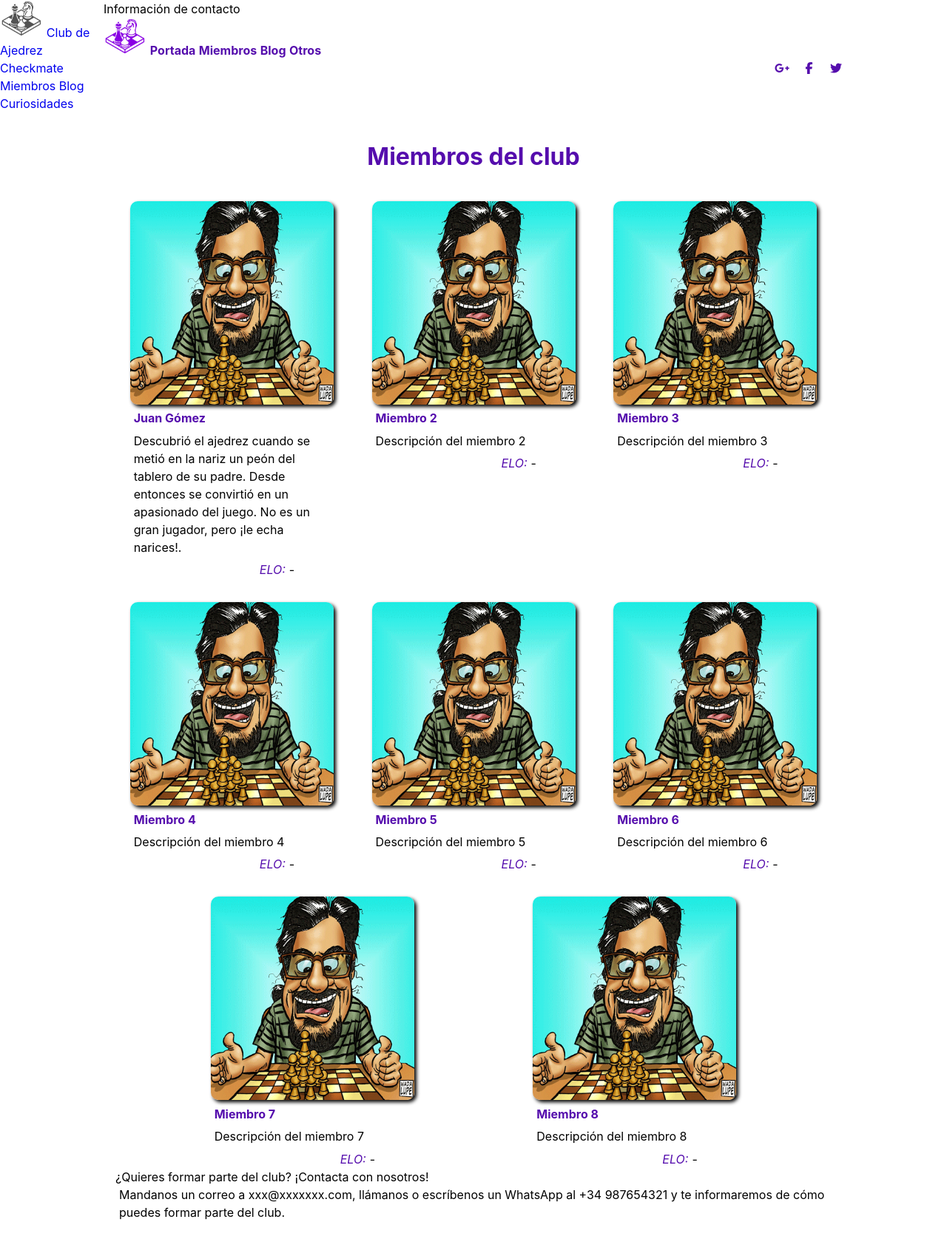
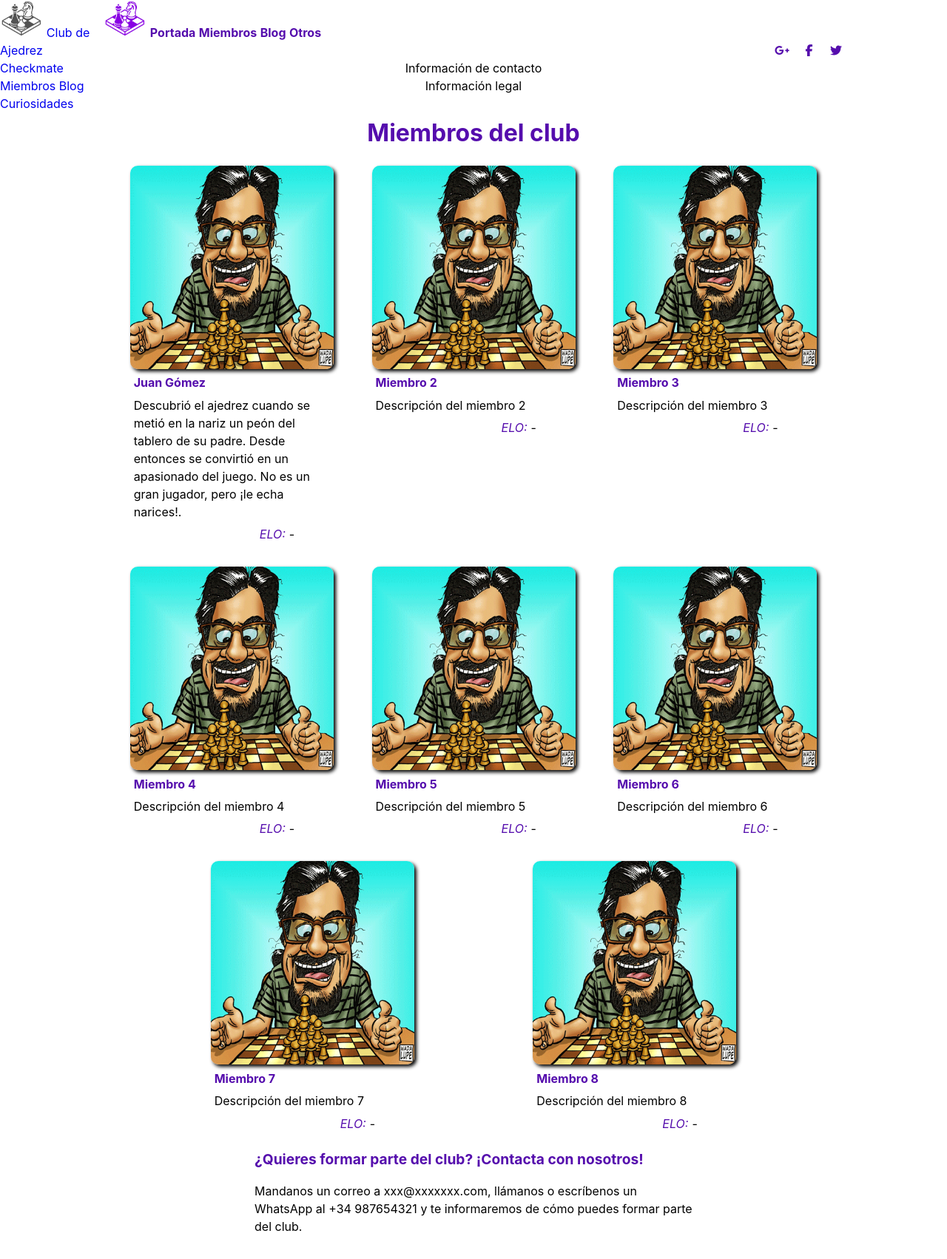
Before and after one commit to AlexGlezHdez/HHTMLCSS2-pec2, a website built with Parcel: page src/miembros.html in a window 1280 px wide. Shown: the whole page at 74% size. Before the commit the page ends 1667 px from the top, so only its background shows below. Built offline with nearby package versions, Linux system fonts and the light colour scheme.

Commit message:
Commit previo a la implantación de Bootstrap

```diff
--- a/src/assets/styles/_common.scss
+++ b/src/assets/styles/_common.scss
@@ -36,11 +36,10 @@ body {
 }
 
 
-%titulo {
+@mixin titulo($size: 2em) {
   color: $color-terciario;
-  font-size: 2em;
-  margin-top: 1em;
-  padding-bottom: 1.5em;
+  font-size: $size;
+  padding-bottom: 1em;
   font-weight: bold;
 }
 
--- a/src/assets/styles/layouts/_footer.scss
+++ b/src/assets/styles/layouts/_footer.scss
@@ -82,7 +82,12 @@
   font-weight: bold;
 }
 
-.contacto {
+.pie-contacto {
   grid-column: 1/-1;
-  //grid-row: 3;
+  justify-self: center;
 }
+
+.pie-info-legal {
+  grid-column: 1/-1;
+  justify-self: center;
+}
--- a/src/assets/styles/layouts/_members.scss
+++ b/src/assets/styles/layouts/_members.scss
@@ -9,7 +9,7 @@
 }
 
 .titulo-miembros {
-  @extend %titulo;
+  @include titulo;
 
   text-align: center;
 }
@@ -21,3 +21,13 @@
   gap: 2em;
 
 }
+
+.contenedor-contacto {
+padding:1.5em;
+max-width: 40em;
+margin: 0 auto;
+}
+
+.titulo-contacto {
+  @include titulo($size: 1.2em);
+}
--- a/src/views/footer.html
+++ b/src/views/footer.html
@@ -1,5 +1,4 @@
 <footer class="pie{{ portada }}">
-    <div class="contacto">Información de contacto</div>
     <a href="index.html" class="gf-logo"
         ><img src="/src/assets/images/logo-purpura.png" alt="Logo" class="logo"
     /></a>
@@ -18,4 +17,6 @@
             ><span class="fa-brands fa-twitter"></span
         ></a>
     </div>
+    <div class="pie-contacto">Información de contacto</div>
+    <div class="pie-info-legal">Información legal</div>
 </footer>
--- a/src/views/members.html
+++ b/src/views/members.html
@@ -103,9 +103,11 @@
             </div>
         </div>
     </div>
-    <div class="contacto">
-        <h3>¿Quieres formar parte del club? ¡Contacta con nosotros!</h3>
-        <p class="tarjeta-descripcion">
+    <div class="contenedor-contacto">
+        <h3 class="titulo-contacto">
+            ¿Quieres formar parte del club? ¡Contacta con nosotros!
+        </h3>
+        <p class="parrafo-contacto">
             Mandanos un correo a xxx@xxxxxxx.com, llámanos o escríbenos un
             WhatsApp al +34 987654321 y te informaremos de cómo puedes formar
             parte del club.
```
